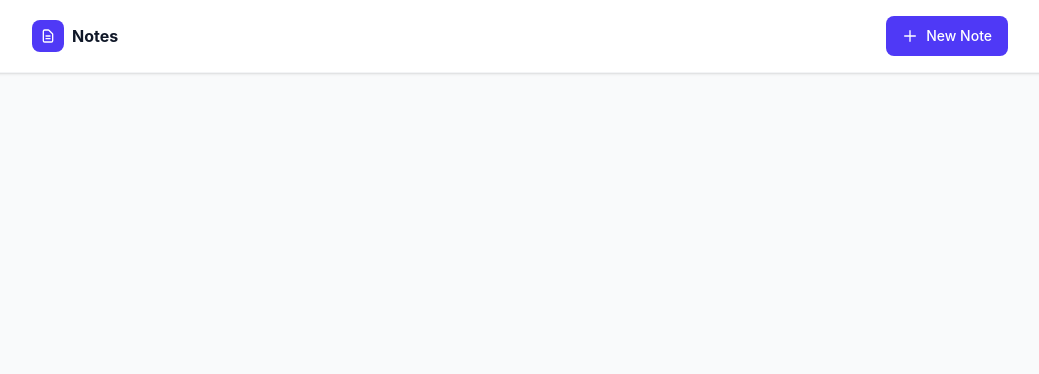
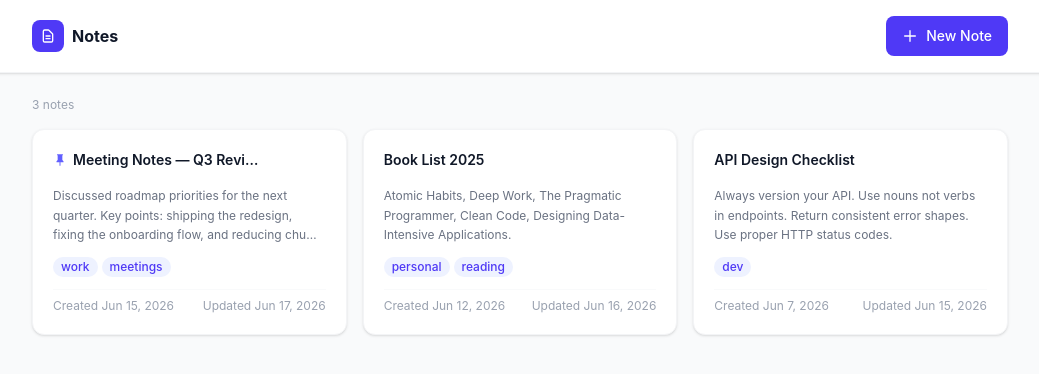
Before and after one commit to verma2510/popaya-assignment, a React app in the folder frontend/: page / in a window 1280 px wide. Shown: the top 374 px of the page, without its empty margins (120-1159 px from the left). Built offline with nearby package versions, Linux system fonts and the light colour scheme; the HTML template or start-up script is replaced by a standard one.

Commit message:
feat: add NoteCard component with mock data

```diff
--- /dev/null
+++ b/frontend/src/components/NoteCard.jsx
@@ -0,0 +1,78 @@
+import React from 'react'
+import { useNavigate } from 'react-router-dom'
+
+const formatDate = (iso) =>
+  new Date(iso).toLocaleDateString('en-US', { month: 'short', day: 'numeric', year: 'numeric' })
+
+const getPreview = (content, max = 130) => {
+  if (!content?.trim()) return null
+  return content.length > max ? content.slice(0, max) + '…' : content
+}
+
+const NoteCard = ({ note, onDeleteClick }) => {
+  const navigate = useNavigate()
+  const preview = getPreview(note.content)
+
+  return (
+    <div
+      role="button"
+      tabIndex={0}
+      onClick={() => navigate(`/notes/${note._id}`)}
+      onKeyDown={(e) => e.key === 'Enter' && navigate(`/notes/${note._id}`)}
+      className="bg-white rounded-xl border border-gray-100 shadow-sm hover:shadow-md hover:-translate-y-0.5 transition-all duration-200 p-5 cursor-pointer group focus:outline-none focus:ring-2 focus:ring-indigo-400"
+    >
+      <div className="flex items-start justify-between gap-2 mb-2.5">
+        <div className="flex items-center gap-1.5 flex-1 min-w-0">
+          {note.isPinned && (
+            <svg className="h-3.5 w-3.5 text-indigo-500 flex-shrink-0" viewBox="0 0 24 24" fill="currentColor">
+              <path d="M16 12V4h1V2H7v2h1v8l-2 2v2h5.2v6h1.6v-6H18v-2l-2-2z" />
+            </svg>
+          )}
+          <h3 className="font-semibold text-gray-900 text-sm leading-snug truncate">{note.title}</h3>
+        </div>
+
+        <div className="flex items-center gap-1 opacity-0 group-hover:opacity-100 transition-opacity flex-shrink-0">
+          <button
+            onClick={(e) => { e.stopPropagation(); navigate(`/notes/${note._id}/edit`) }}
+            className="p-1.5 text-gray-400 hover:text-indigo-600 hover:bg-indigo-50 rounded-md transition-colors"
+          >
+            <svg className="h-3.5 w-3.5" fill="none" viewBox="0 0 24 24" stroke="currentColor">
+              <path strokeLinecap="round" strokeLinejoin="round" strokeWidth={2} d="M15.232 5.232l3.536 3.536M9 11l6.768-6.768a2 2 0 012.828 2.828L11.828 13.828a4 4 0 01-1.414.94l-3 1 1-3a4 4 0 01.94-1.414z" />
+            </svg>
+          </button>
+          <button
+            onClick={(e) => { e.stopPropagation(); console.log('delete', note._id) }}
+            className="p-1.5 text-gray-400 hover:text-red-500 hover:bg-red-50 rounded-md transition-colors"
+          >
+            <svg className="h-3.5 w-3.5" fill="none" viewBox="0 0 24 24" stroke="currentColor">
+              <path strokeLinecap="round" strokeLinejoin="round" strokeWidth={2} d="M19 7l-.867 12.142A2 2 0 0116.138 21H7.862a2 2 0 01-1.995-1.858L5 7m5 4v6m4-6v6m1-10V4a1 1 0 00-1-1h-4a1 1 0 00-1 1v3M4 7h16" />
+            </svg>
+          </button>
+        </div>
+      </div>
+
+      {preview
+        ? <p className="text-xs text-gray-500 leading-relaxed line-clamp-3 mb-3">{preview}</p>
+        : <p className="text-xs text-gray-300 italic mb-3">No content</p>
+      }
+
+      {note.tags?.length > 0 && (
+        <div className="flex flex-wrap gap-1 mb-3">
+          {note.tags.slice(0, 3).map((tag) => (
+            <span key={tag} className="px-2 py-0.5 bg-indigo-50 text-indigo-600 text-xs rounded-full font-medium">{tag}</span>
+          ))}
+          {note.tags.length > 3 && (
+            <span className="px-2 py-0.5 bg-gray-100 text-gray-500 text-xs rounded-full">+{note.tags.length - 3}</span>
+          )}
+        </div>
+      )}
+
+      <div className="flex items-center justify-between text-xs text-gray-400 pt-2 border-t border-gray-50">
+        <span>Created {formatDate(note.createdAt)}</span>
+        <span>Updated {formatDate(note.updatedAt)}</span>
+      </div>
+    </div>
+  )
+}
+
+export default NoteCard
--- a/frontend/src/pages/NotesListPage.jsx
+++ b/frontend/src/pages/NotesListPage.jsx
@@ -1,5 +1,36 @@
 import React from 'react'
 import { useNavigate } from 'react-router-dom'
+import NoteCard from '../components/NoteCard'
+
+const MOCK_NOTES = [
+  {
+    _id: '1',
+    title: 'Meeting Notes — Q3 Review',
+    content: 'Discussed roadmap priorities for the next quarter. Key points: shipping the redesign, fixing the onboarding flow, and reducing churn.',
+    tags: ['work', 'meetings'],
+    isPinned: true,
+    createdAt: new Date(Date.now() - 86400000 * 2).toISOString(),
+    updatedAt: new Date(Date.now() - 3600000).toISOString(),
+  },
+  {
+    _id: '2',
+    title: 'Book List 2025',
+    content: 'Atomic Habits, Deep Work, The Pragmatic Programmer, Clean Code, Designing Data-Intensive Applications.',
+    tags: ['personal', 'reading'],
+    isPinned: false,
+    createdAt: new Date(Date.now() - 86400000 * 5).toISOString(),
+    updatedAt: new Date(Date.now() - 86400000).toISOString(),
+  },
+  {
+    _id: '3',
+    title: 'API Design Checklist',
+    content: 'Always version your API. Use nouns not verbs in endpoints. Return consistent error shapes. Use proper HTTP status codes.',
+    tags: ['dev'],
+    isPinned: false,
+    createdAt: new Date(Date.now() - 86400000 * 10).toISOString(),
+    updatedAt: new Date(Date.now() - 86400000 * 2).toISOString(),
+  },
+]
 
 export const NotesListPage = () => {
   const navigate = useNavigate()
@@ -16,12 +47,10 @@ export const NotesListPage = () => {
             </div>
             <h1 className="text-base font-bold text-gray-900">Notes</h1>
           </div>
-
           <div className="flex-1" />
-
           <button
             onClick={() => navigate('/notes/create')}
-            className="flex items-center cursor-pointer gap-2 px-4 py-2.5 bg-indigo-600 text-white text-sm font-medium rounded-lg hover:bg-indigo-700 transition-colors"
+            className="flex items-center gap-2 px-4 py-2.5 bg-indigo-600 text-white text-sm font-medium rounded-lg hover:bg-indigo-700 transition-colors"
           >
             <svg className="h-4 w-4" fill="none" viewBox="0 0 24 24" stroke="currentColor">
               <path strokeLinecap="round" strokeLinejoin="round" strokeWidth={2} d="M12 4v16m8-8H4" />
@@ -32,8 +61,11 @@ export const NotesListPage = () => {
       </header>
 
       <main className="max-w-5xl mx-auto px-4 sm:px-6 py-6">
+        <p className="text-xs text-gray-400 mb-4">{MOCK_NOTES.length} notes</p>
         <div className="grid grid-cols-1 sm:grid-cols-2 lg:grid-cols-3 gap-4">
-          {/* cards will go here */}
+          {MOCK_NOTES.map((note) => (
+            <NoteCard key={note._id} note={note} onDeleteClick={(id) => console.log('delete', id)} />
+          ))}
         </div>
       </main>
     </div>
```
